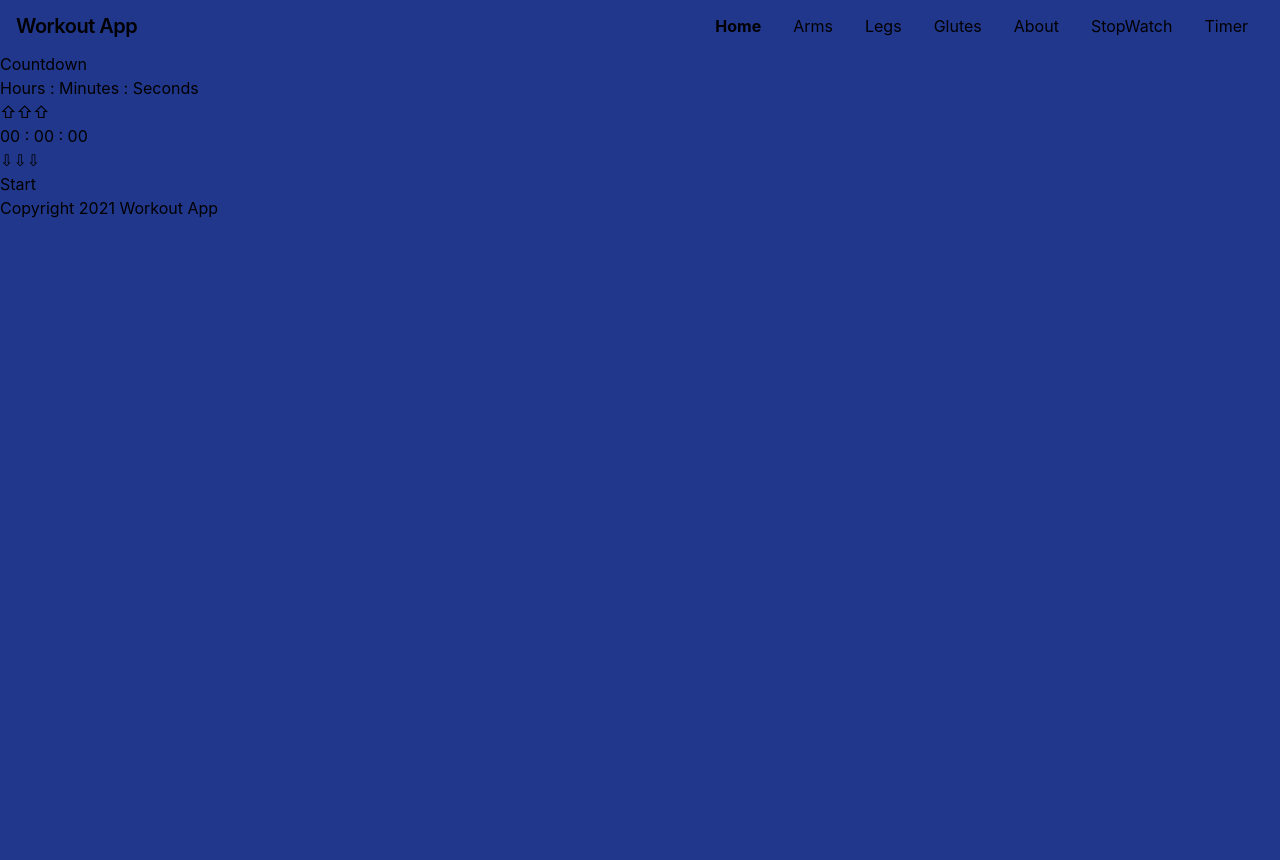
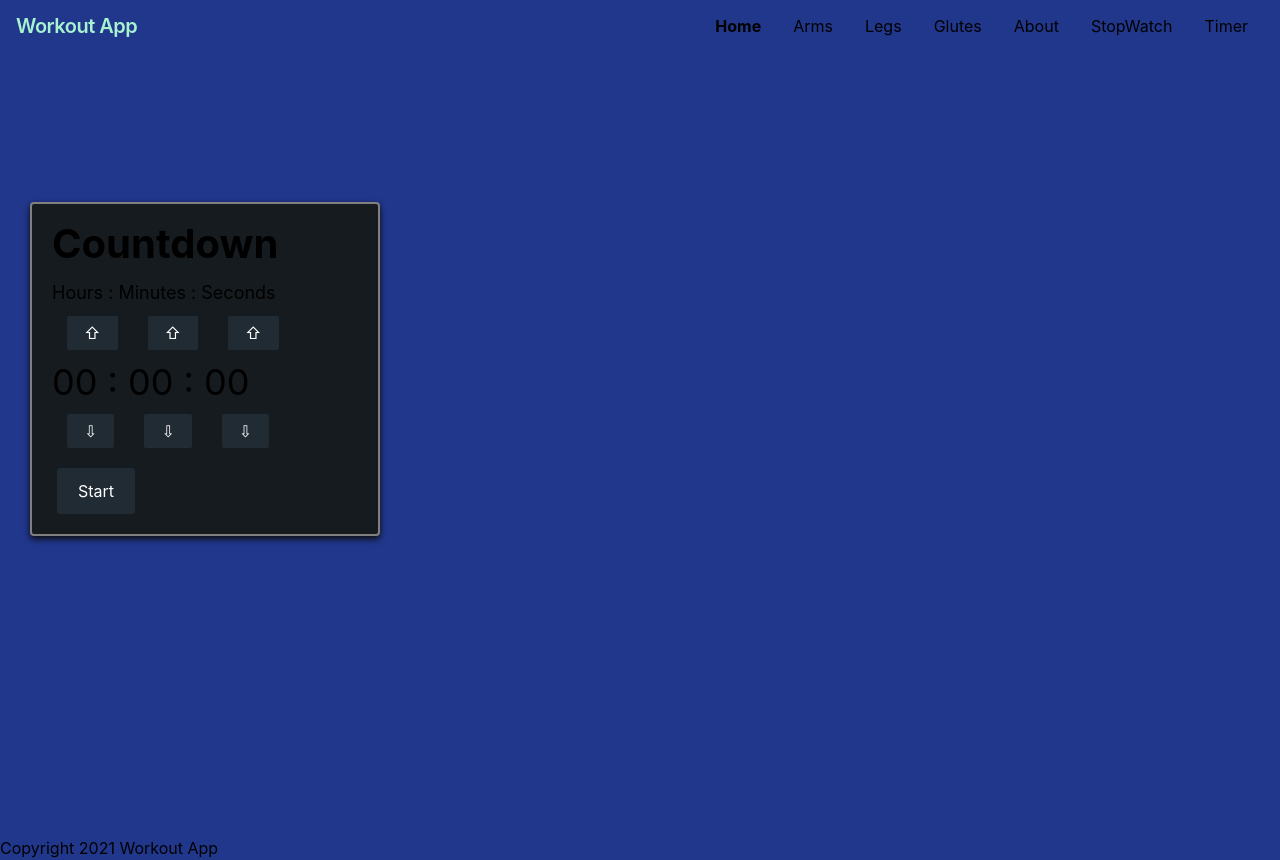
Before and after one commit to cphork/workout-app-2, a Next.js app: page /timer in a window 1280 px wide. Before the commit the page ends 800 px from the top, so only its background shows below. Built offline with nearby package versions, Linux system fonts and the light colour scheme.

Commit message:
some styling

```diff
--- a/components/Navbar.js
+++ b/components/Navbar.js
@@ -11,7 +11,7 @@ const Navbar = () => {
 
                     {/* <Image className="dumbbell" src={dumbBells} alt='dumbbells logo' /> */}
 
-                    <Link href='/'><span className="font-semibold text-xl tracking-tight">Workout App</span></Link>
+                    <Link href='/'><span className="font-semibold text-xl tracking-tight text-green-200">Workout App</span></Link>
                 </div>
 
                 <input className="menu-btn hidden" type="checkbox" id="menu-btn" />
--- a/pages/arms/index.js
+++ b/pages/arms/index.js
@@ -1,14 +1,6 @@
 export const getStaticProps = async () => {
     const res = await fetch('https://cu6jqa8s0h.execute-api.us-west-2.amazonaws.com/dev/arms')
     const data = await res.json();
-
-
-
-    // const defaultEndpoint = 'https://cu6jqa8s0h.execute-api.us-west-2.amazonaws.com/dev/arms';
-
-    // export async function getServerSideProps() {
-    //     const res = await fetch(defaultEndpoint);
-    //     const data = await res.json();
 
 
     return {
@@ -19,12 +11,19 @@ const Workout = ({ arms }) => {
     console.log('DATA WORKING', arms)
     return (
         <div>
-            <h1>Fetching an API</h1>
+
+
+
+            <iframe className='mt-16 ml-8' width="350" height="360" src="https://www.youtube.com/embed/OQdtMrQ-Y8Q" title="YouTube video player" frameborder="0" allow="accelerometer; autoplay; clipboard-write; encrypted-media; gyroscope; picture-in-picture" allowfullscreen></iframe>
+
+            <iframe className='mt-8 ml-8' width="350" height="360" src="https://www.youtube.com/embed/UyTR2EjTAXU" title="YouTube video player" frameborder="0" allow="accelerometer; autoplay; clipboard-write; encrypted-media; gyroscope; picture-in-picture" allowfullscreen></iframe>
+
+
             {arms.body.map((arm) => (
                 <div key={arm.armsId}>
-                    <h1>{arm.title}</h1>
-                    <h3>{arm.description}</h3>
-                    <h3>{arm.list}</h3>
+                    <h1 className='mt-16 text-center text-2xl'>{arm.title}</h1>
+                    <h3 className='text-center text-lg'>{arm.description}</h3>
+                    <h3 className='mt-8 ml-8 mr-8 text-center text-base mb-16'>{arm.list}</h3>
                 </div>
             ))}
         </div>
--- a/pages/glutes/index.js
+++ b/pages/glutes/index.js
@@ -13,13 +13,16 @@ const Glutes = ({ glutes }) => {
     console.log('DATA WORKING', glutes)
     return (
         <div>
-            <h1>Fetching an API</h1>
+
+            <iframe className='mt-16 ml-8' width="350" height="360" src="https://www.youtube.com/embed/OQdtMrQ-Y8Q" title="YouTube video player" frameborder="0" allow="accelerometer; autoplay; clipboard-write; encrypted-media; gyroscope; picture-in-picture" allowfullscreen></iframe>
+
+            <iframe className='mt-8 ml-8' width="350" height="360" src="https://www.youtube.com/embed/UyTR2EjTAXU" title="YouTube video player" frameborder="0" allow="accelerometer; autoplay; clipboard-write; encrypted-media; gyroscope; picture-in-picture" allowfullscreen></iframe>
 
             {glutes.body.map((glute) => (
                 <div key={glute.glutesId}>
-                    <h1>{glute.title}</h1>
-                    <h3>{glute.description}</h3>
-                    <h3>{glute.list}</h3>
+                    <h1 className='mt-16 text-center text-2xl'>{glute.title}</h1>
+                    <h3 className='text-center text-lg'>{glute.description}</h3>
+                    <h3 className='mt-8 ml-8 mr-8 text-center text-base mb-16'>{glute.list}</h3>
                 </div>
             ))}
         </div>
--- a/pages/legs/index.js
+++ b/pages/legs/index.js
@@ -13,13 +13,17 @@ const Legs = ({ legs }) => {
     console.log('DATA WORKING', legs)
     return (
         <div>
-            <h1>Fetching an API</h1>
+
+            <iframe className='mt-16 ml-8' width="350" height="360" src="https://www.youtube.com/embed/OQdtMrQ-Y8Q" title="YouTube video player" frameborder="0" allow="accelerometer; autoplay; clipboard-write; encrypted-media; gyroscope; picture-in-picture" allowfullscreen></iframe>
+
+            <iframe className='mt-8 ml-8' width="350" height="360" src="https://www.youtube.com/embed/UyTR2EjTAXU" title="YouTube video player" frameborder="0" allow="accelerometer; autoplay; clipboard-write; encrypted-media; gyroscope; picture-in-picture" allowfullscreen></iframe>
+
 
             {legs.body.map((leg) => (
                 <div key={leg.legsId}>
-                    <h1>{leg.title}</h1>
-                    <h3>{leg.description}</h3>
-                    <h3>{leg.list}</h3>
+                    <h1 className='mt-16 text-center text-2xl'>{leg.title}</h1>
+                    <h3 className='text-center text-lg'>{leg.description}</h3>
+                    <h3 className='mt-8 ml-8 mr-8 text-center text-base mb-16'>{leg.list}</h3>
                 </div>
             ))}
         </div>
--- a/styles/globals.css
+++ b/styles/globals.css
@@ -75,3 +75,105 @@ a {
   display: block;
   margin: auto;
 }
+
+* {
+  margin: 0;
+  padding: 0;
+  box-sizing: border-box;
+}
+.App {
+  text-align: center;
+  font-family: "Roboto", sans-serif;
+  background-color: rgb(34, 34, 34);
+  height: 100vh;
+  color: rgb(250, 250, 250);
+}
+.App-title {
+  font-size: 50px;
+  padding: 25px 0;
+}
+
+.Timers {
+  display: flex;
+  justify-content: center;
+}
+@media (max-width: 900px) {
+  .Timers {
+    flex-direction: column;
+
+    align-items: center;
+  }
+}
+@media (max-width: 900px) {
+  .Stopwatch {
+    margin-bottom: 40px;
+  }
+}
+.Countdown,
+.Stopwatch {
+  margin-left: 30px;
+  margin-top: 150px;
+  margin-bottom: 300px;
+  /* margin-right: 30px; */
+  border: 2px solid grey;
+  border-radius: 4px;
+  padding: 20px;
+  width: 350px;
+  background-color: rgb(22, 27, 31);
+  box-shadow: 0 3px 6px rgb(12, 12, 12);
+}
+.Countdown {
+  padding-top: 10px;
+}
+
+.Countdown-header,
+.Stopwatch-header {
+  font-size: 40px;
+  font-weight: bold;
+}
+
+button {
+  background-color: #202b33;
+  border: solid 1px transparent;
+  border-radius: 4px;
+  padding: 10px 20px;
+  color: #ffffff;
+  font-size: 16px;
+  margin: 0 5px;
+  cursor: pointer;
+}
+button:hover {
+  background-color: #106ba3;
+}
+.Stopwatch button {
+  padding: 12px 32px;
+  font-size: 20px;
+}
+.Stopwatch-display {
+  padding: 40px 0;
+  font-size: 48px;
+}
+.Countdown-display {
+  margin-top: 5px;
+  margin-bottom: 20px;
+}
+.Countdown-display button {
+  margin: 0 15px;
+  border: solid 1px transparent;
+  border-radius: 2px;
+  padding: 4px 16px;
+  color: #ffffff;
+  font-size: 16px;
+}
+.Countdown-display button:hover {
+  background-color: #106ba3;
+}
+.Countdown-label {
+  font-size: 18px;
+  margin-top: 5px;
+  margin-bottom: 10px;
+}
+.Countdown-time {
+  font-size: 36px;
+  margin: 5px 0;
+}
```
